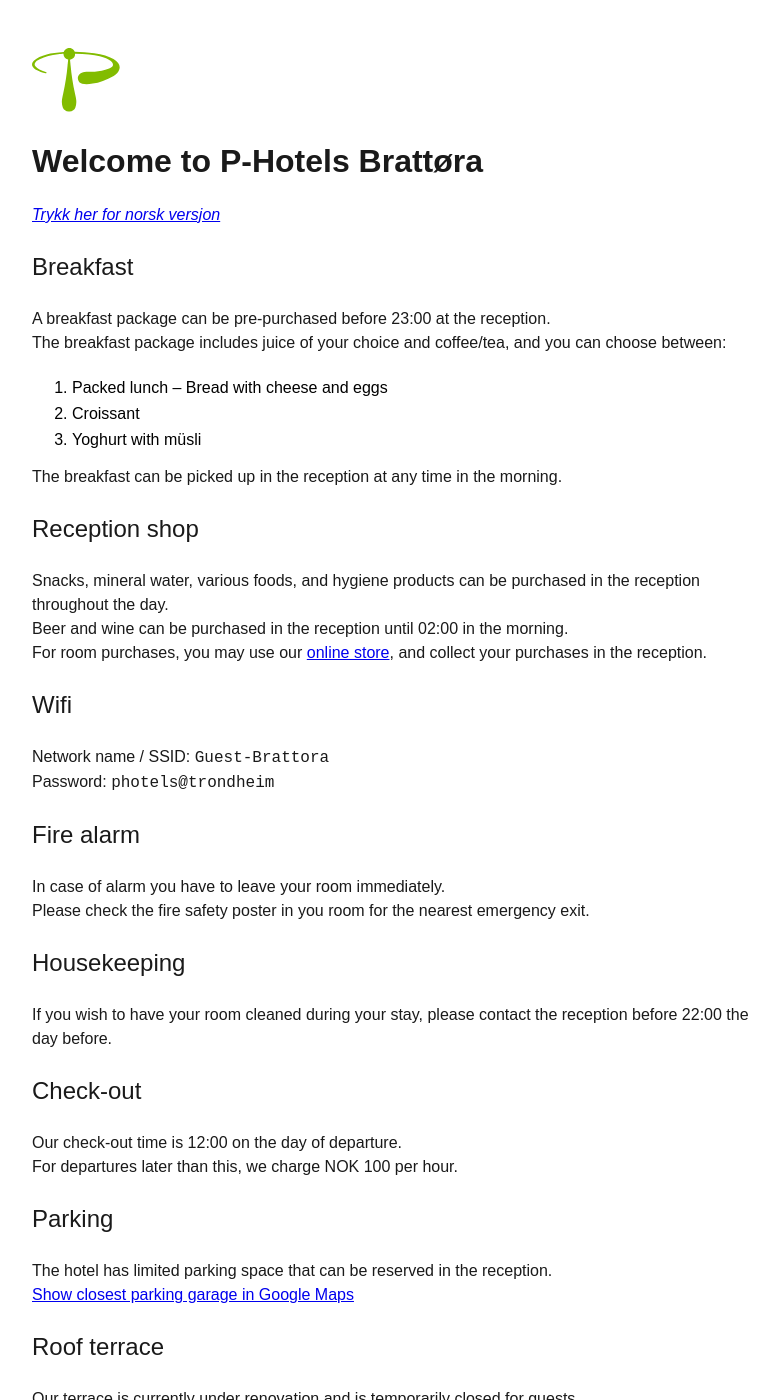
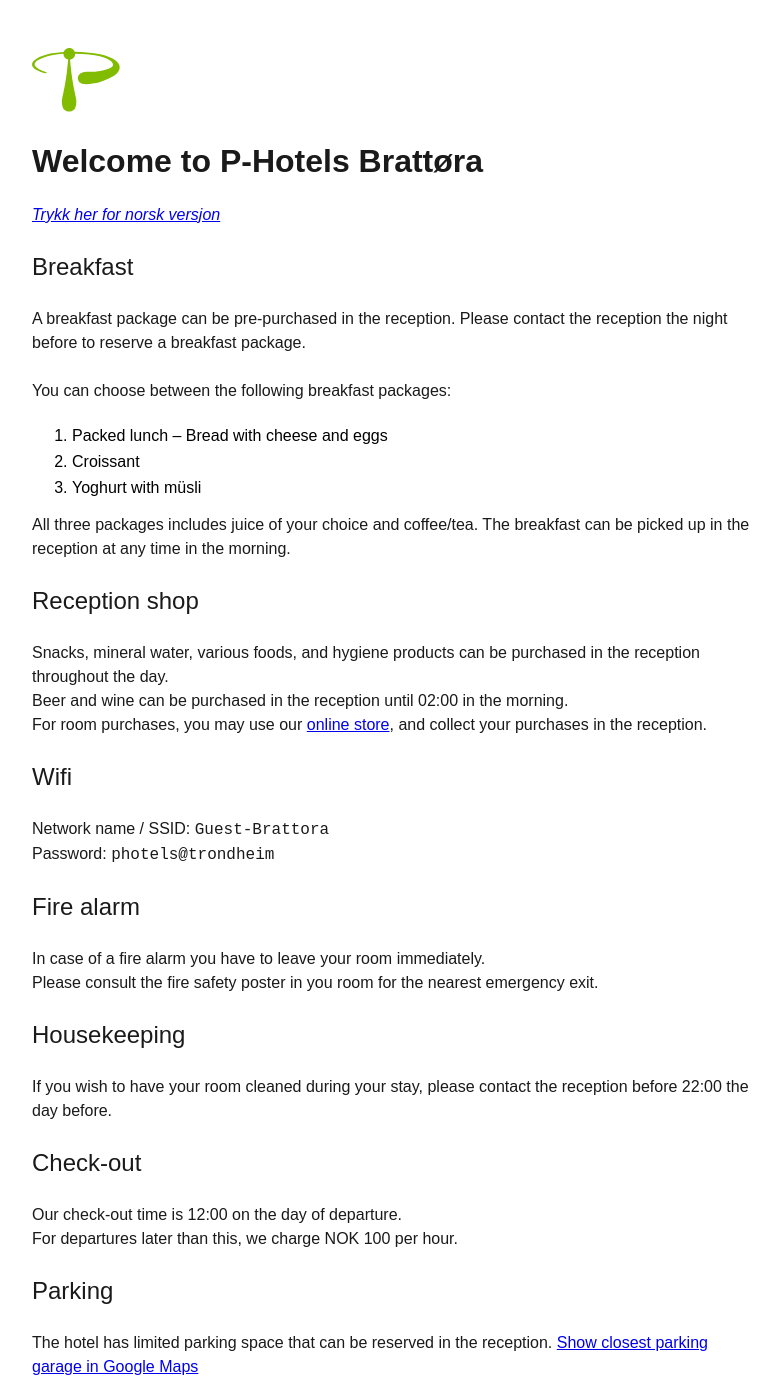
Before and after one commit to photels/photels.github.io, a Jekyll site: the page built from info-english.md, in a window 1280 px wide and 1400 px high. Shown: the whole window, without its empty margins (16-796 px from the left). Built offline with Jekyll 4.4.1, drawn with Linux system fonts in a browser that asks for light colours; some of the changed text lies outside the part shown.

Commit message:
Update info-english.md

```diff
--- a/info-english.md
+++ b/info-english.md
@@ -10,13 +10,15 @@ lang: "en"
 *[Trykk her for norsk versjon](/info-norwegian)*
 
 ## Breakfast
-A breakfast package can be pre-purchased before 23:00 at the reception.
-The breakfast package includes juice of your choice and coffee/tea, and you can choose between:
+A breakfast package can be pre-purchased in the reception.
+Please contact the reception the night before to reserve a breakfast package.
 
+You can choose between the following breakfast packages:
 1. Packed lunch – Bread with cheese and eggs
 2. Croissant
 3. Yoghurt with müsli
 
+All three packages includes juice of your choice and coffee/tea.
 The breakfast can be picked up in the reception at any time in the morning.
 
 ## Reception shop
@@ -29,8 +31,8 @@ Network name / SSID: `Guest-Brattora`
 Password: `photels@trondheim`
 
 ## Fire alarm
-In case of alarm you have to leave your room immediately.
-Please check the fire safety poster in you room for the nearest emergency exit.
+In case of a fire alarm you have to leave your room immediately.
+Please consult the fire safety poster in you room for the nearest emergency exit.
 
 ## Housekeeping
 If you wish to have your room cleaned during your stay, please contact the reception before 22:00 the day before.
@@ -44,7 +46,11 @@ The hotel has limited parking space that can be reserved in the reception.
 [Show closest parking garage in Google Maps](https://goo.gl/maps/7Zoa8xpc1VuATjaL8)
 
 ## Roof terrace
-Our terrace is currently under renovation and is temporarily closed for guests.
+There is a roof terrasse on the third floor of the hotel.
+Our terrace is currently under renovation and partly open for guest.
+The renovations include walls and a roof on the terrasse, so that it can be open during the whole year.
+
+It is not allowed to bring your own alcohol up to the roof terrasse.
 
 ## Other information
 - There are incurred fee on 1500,- NOK if prohibition is not observed.
```
